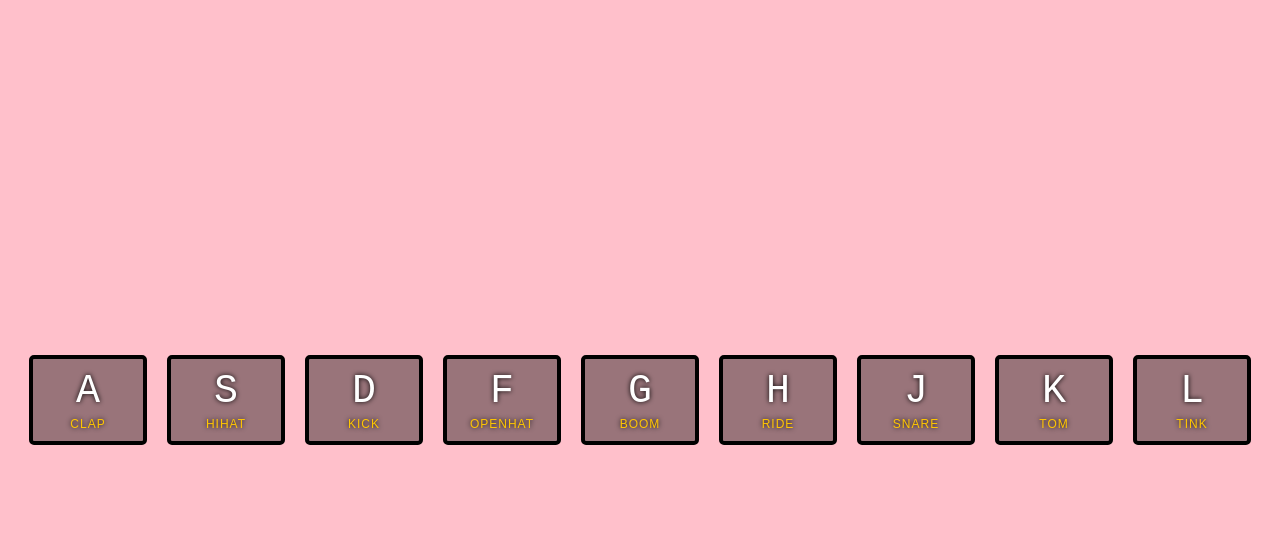
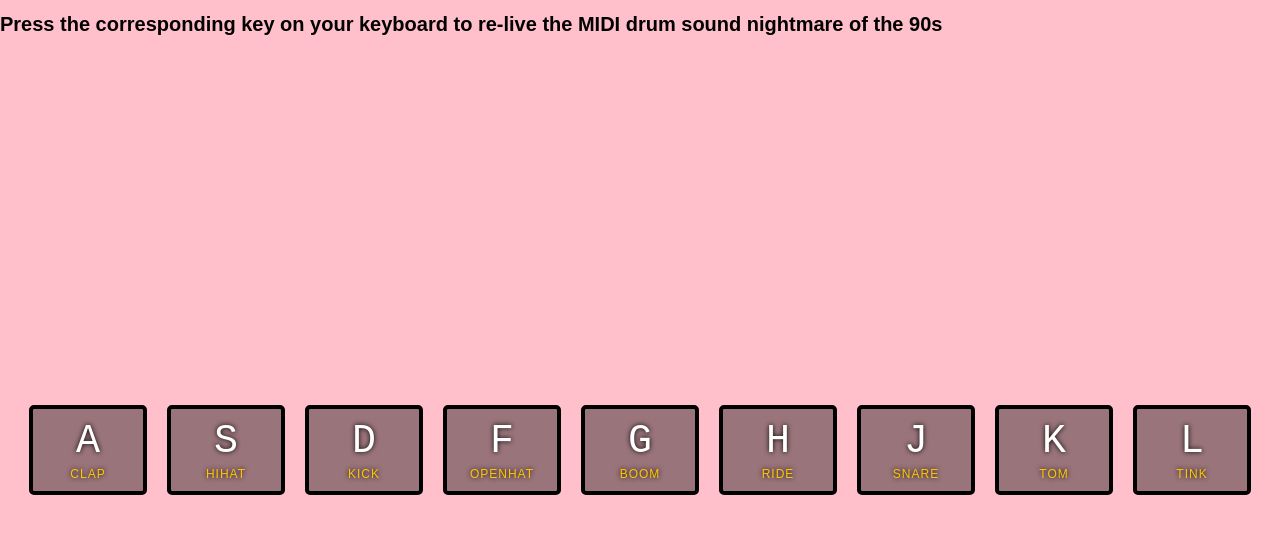
Before and after one commit to cornishcoder1/Javascript-Drumkit, a plain HTML site: page index.html in a window 1280 px wide. Drawn offline with Linux system fonts and the light colour scheme.

Commit message:
Add a MIDI drum nightmare header

```diff
--- a/index.html
+++ b/index.html
@@ -7,7 +7,9 @@
 </head>
 <body>
 
-
+  <div>
+    <h1>Press the corresponding key on your keyboard to re-live the MIDI drum sound nightmare of the 90s</h1>
+  </div>
   <div class="keys">
     <div data-key="65" class="key">
       <kbd>A</kbd>
```
